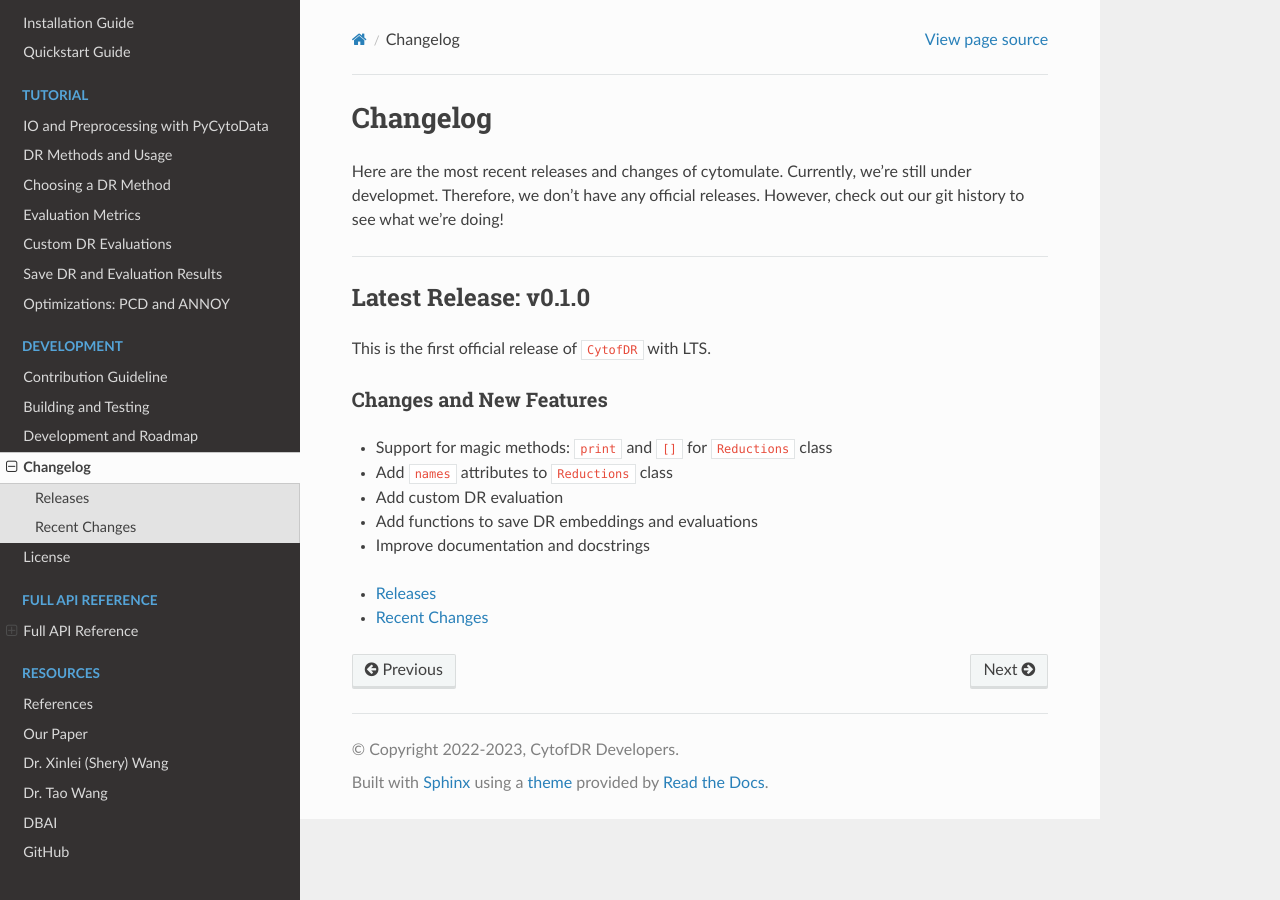
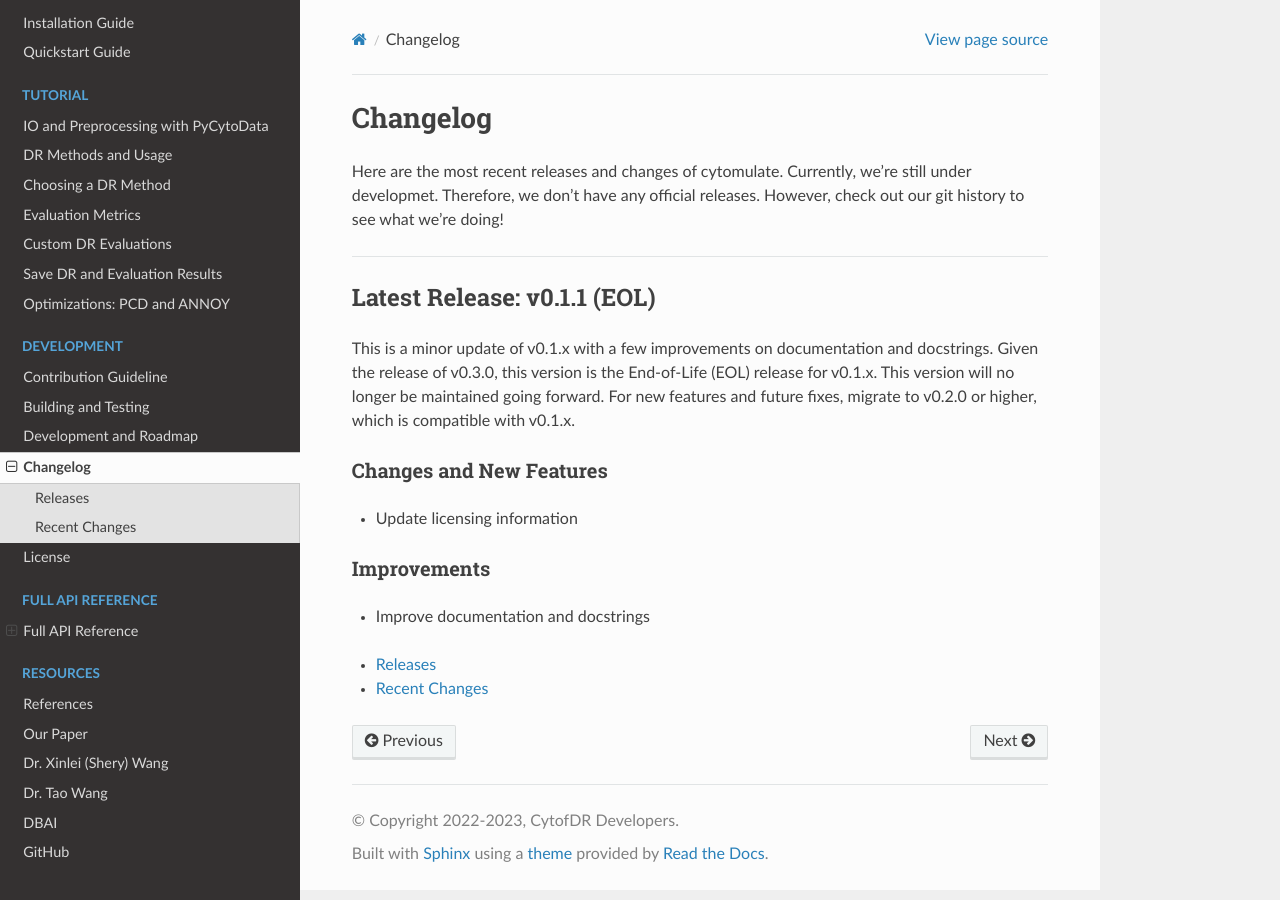
Before and after one commit to kevin931/CytofDR, a Sphinx documentation site: the page built from docs/source/change/index.rst, in a window 1280 px wide. Built offline with Sphinx 7.4.7 and the Read the Docs theme 2.0.0, drawn with Linux system fonts in a browser that asks for light colours.

Commit message:
Release prep: v0.1.1

```diff
--- a/CytofDR/__init__.py
+++ b/CytofDR/__init__.py
@@ -1,3 +1,3 @@
-__version__ = "0.1.0"
+__version__ = "0.1.1"
 
 from CytofDR import dr, evaluation
--- a/docs/source/change/index.rst
+++ b/docs/source/change/index.rst
@@ -8,19 +8,23 @@ doing!
 
 ------------------------
 
-************************
-Latest Release: v0.1.0
-************************
+*************************************
+Latest Release: v0.1.1 (EOL)
+*************************************
 
-This is the first official release of ``CytofDR`` with LTS.
+This is a minor update of v0.1.x with a few improvements on documentation and docstrings. Given the
+release of v0.3.0, this version is the End-of-Life (EOL) release for v0.1.x. This version will no
+longer be maintained going forward. For new features and future fixes, migrate to v0.2.0 or higher,
+which is compatible with v0.1.x.
 
 Changes and New Features
 --------------------------
 
-- Support for magic methods: ``print`` and ``[]`` for ``Reductions`` class
-- Add ``names`` attributes to ``Reductions`` class
-- Add custom DR evaluation
-- Add functions to save DR embeddings and evaluations
+- Update licensing information
+
+Improvements
+---------------
+
 - Improve documentation and docstrings
 
 
--- a/docs/source/conf.py
+++ b/docs/source/conf.py
@@ -20,7 +20,7 @@ sys.path.insert(0, os.path.abspath('../../'))
 project = 'CytofDR'
 copyright = '2022-2023, CytofDR Developers'
 author = 'Kevin Wang'
-release = '0.1.0'
+release = '0.1.1'
 
 extensions = [
     "sphinx_rtd_theme",
--- a/meta.yaml
+++ b/meta.yaml
@@ -1,5 +1,5 @@
 {% set name = "CytofDR" %}
-{% set version = "0.1.0" %}
+{% set version = "0.1.1" %}
 
 package:
   name: "{{ name|lower }}"
@@ -23,7 +23,7 @@ requirements:
   run:
     - python >=3.7
     - scikit-learn
-    - numpy <=1.21
+    - numpy
     - scipy
     - umap-learn
     - openTSNE
--- a/setup.py
+++ b/setup.py
@@ -4,7 +4,7 @@ import os
 import shutil
 import distutils.cmd
 
-VERSION = "0.1.0"
+VERSION = "0.1.1"
 
 class PypiCommand(distutils.cmd.Command):
 
```
Also changed, not shown: README.md (+11 -7 lines), docs/source/change/releases.rst (+20 -0 lines).
